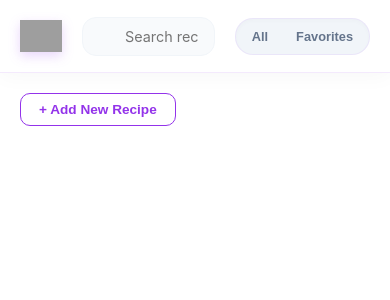
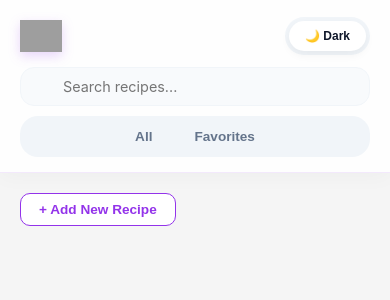
Before and after one commit to nyapblesso-a11y/MealRecipe-app, a React (Vite) app: page / in a window 390 px wide. Shown: the top 300 px of the page. Built offline with nearby package versions, Linux system fonts and the light colour scheme; grey boxes are pictures that could not be loaded.

Commit message:
the dark andf ligt mode has been implemented

```diff
--- a/src/components/RecipeCard/RecipeCard.css
+++ b/src/components/RecipeCard/RecipeCard.css
@@ -51,3 +51,9 @@
   padding-right: 60px;
   text-align: left;
 }
+
+/* dark mode override */
+body.dark .card {
+  background: #1e1e1e;
+  color: white;
+}
--- a/src/components/RecipeDrawer/RecipeDrawer.css
+++ b/src/components/RecipeDrawer/RecipeDrawer.css
@@ -132,3 +132,8 @@
     padding: 60px 20px 20px 20px;
   }
 }
+
+body.dark .drawer {
+  background: #1e1e1e;
+  color: white;
+}
--- a/src/components/SearchBar/SearchBar.css
+++ b/src/components/SearchBar/SearchBar.css
@@ -1,26 +1,45 @@
+/* --- 1. Professional Theme Variables --- */
+:root {
+
+  --header-bg: rgba(255, 255, 255, 0.85);
+  --header-border: rgba(147, 51, 234, 0.1);
+  --text-main: #0f172a;
+  --text-sub: #64748b;
+  --input-bg: #f8fafc;
+  --input-border: #f1f5f9;
+  --track-bg: #f1f5f9;
+  --card-bg: #ffffff;
+}
+
+body.dark {
+  --header-bg: rgba(15, 23, 42, 0.9);
+  --header-border: rgba(147, 51, 234, 0.3);
+  --text-main: #f8fafc;
+  --text-sub: #94a3b8;
+  --input-bg: #1e293b;
+  --input-border: #334155;
+  --track-bg: #0f172a;
+  --card-bg: #1e293b;
+}
 
 .app-header {
   width: 100%;
   display: flex;
+  flex-wrap: wrap;
   justify-content: space-between;
   align-items: center;
   padding: 12px 40px;
-  background: rgba(255, 255, 255, 0.85);
+  background: var(--header-bg);
   backdrop-filter: blur(12px);
   -webkit-backdrop-filter: blur(12px);
-
-
   position: sticky;
   top: 0;
   z-index: 1000;
-
-
-  border-bottom: 1px solid rgba(147, 51, 234, 0.1);
+  border-bottom: 1px solid var(--header-border);
   box-shadow: 0 4px 20px rgba(0, 0, 0, 0.03);
-  gap: 20px;
+  gap: 15px;
   transition: all 0.3s ease;
 }
-
 
 .logo-section {
   display: flex;
@@ -38,7 +57,6 @@
   transition: transform 0.4s cubic-bezier(0.175, 0.885, 0.32, 1.275);
 }
 
-
 .app-logo img {
   width: 100%;
   height: 100%;
@@ -50,11 +68,10 @@
   transform: rotate(-12deg) scale(1.1);
 }
 
-
 .app-title {
   font-size: 1.4rem;
   font-weight: 900;
-  color: #0f172a;
+  color: var(--text-main);
   margin: 0;
   letter-spacing: -0.04em;
 }
@@ -68,28 +85,27 @@
 
 .search-container {
   position: relative;
-  width: 100%;
+  flex: 1;
   max-width: 320px;
+  min-width: 200px;
 }
 
 .search-input {
   width: 100%;
   padding: 10px 16px 10px 42px;
   border-radius: 14px;
-  border: 1.5px solid #f1f5f9;
-  background: #f8fafc;
+  border: 1.5px solid var(--input-border);
+  background: var(--input-bg);
+  color: var(--text-main);
   font-family: inherit;
   font-size: 0.9rem;
-  color: #334155;
   outline: none;
   transition: all 0.3s cubic-bezier(0.4, 0, 0.2, 1);
 }
 
 .search-input:focus {
   border-color: #9333ea;
-  background: #ffffff;
-  width: 110%;
-  margin-left: -10%;
+  background: var(--card-bg);
   box-shadow: 0 10px 25px -5px rgba(147, 51, 234, 0.15);
 }
 
@@ -99,98 +115,91 @@
   top: 50%;
   transform: translateY(-50%);
   font-size: 0.9rem;
-  filter: grayscale(1);
   opacity: 0.4;
   pointer-events: none;
-  transition: opacity 0.3s;
-}
-
-.search-input:focus + .search-icon {
-  opacity: 0.8;
-  filter: grayscale(0);
-}
-
-@media (max-width: 650px) {
-  .app-header {
-    padding: 15px 20px;
-  }
-
-  .search-input:focus {
-    width: 100%;
-    margin-left: 0;
-  }
-}
-
-@media (max-width: 480px) {
-  .app-header {
-    flex-direction: row;
-    justify-content: space-between;
-  }
-
-  .app-title {
-    display: none;
-  }
-
-  .search-container {
-    max-width: 180px;
-  }
 }
 
 
 .filter {
   display: flex;
   gap: 6px;
-  background: #f1f5f9;
+  background: var(--track-bg);
   padding: 5px;
   border-radius: 18px;
-  border: 1px solid rgba(147, 51, 234, 0.08);
-  box-shadow: inset 0 2px 4px rgba(0, 0, 0, 0.02);
+  border: 1px solid var(--border-color);
   width: fit-content;
 }
-
 
 .filter button {
   padding: 8px 18px;
   border: none;
   background: transparent;
-  color: #64748b;
+  color: var(--text-sub);
   font-size: 0.85rem;
   font-weight: 700;
   border-radius: 14px;
   cursor: pointer;
-  transition: all 0.3s cubic-bezier(0.4, 0, 0.2, 1);
+  transition: all 0.3s ease;
   white-space: nowrap;
-  display: flex;
-  align-items: center;
-  gap: 6px;
 }
 
-.filter button:hover {
+.filter button.active {
+  background: var(--card-bg);
   color: #9333ea;
-  background: rgba(255, 255, 255, 0.5);
-}
-
-.filter button.active,
-.filter button:focus {
-  background: #ffffff;
-  color: #9333ea;
-  box-shadow: 0 4px 12px rgba(147, 51, 234, 0.12);
-  transform: translateY(-1px);
+  box-shadow: 0 4px 12px rgba(0, 0, 0, 0.1);
 }
 
 
-.filter button:last-child:hover {
-  color: #db2777;
+.them {
+  padding: 4px;
+  background: var(--track-bg);
+  border-radius: 20px;
+  border: 1px solid var(--border-color);
 }
 
-@media (max-width: 600px) {
-  .filter {
-    padding: 4px;
-    gap: 4px;
+.them button {
+  padding: 8px 16px;
+  border: none;
+  background: var(--card-bg);
+  color: var(--text-main);
+  font-size: 0.75rem;
+  font-weight: 700;
+  border-radius: 16px;
+  cursor: pointer;
+  box-shadow: 0 4px 10px rgba(0, 0, 0, 0.05);
+  transition: all 0.3s cubic-bezier(0.175, 0.885, 0.32, 1.275);
+}
+
+
+@media (max-width: 850px) {
+  .app-header {
+    padding: 15px 20px;
   }
 
-  .filter button {
-    padding: 6px 12px;
-    font-size: 0.8rem;
+  .search-container {
+    order: 3;
+    max-width: 100%;
+    width: 100%;
+    flex: none;
+  }
+
+  .filter {
+    order: 4;
+    width: 100%;
+    justify-content: center;
+  }
+
+  .them {
+    order: 2;
   }
 }
+
+@media (max-width: 480px) {
+  .app-title {
+    display: none;
+  }
+
+  .app-header {
+    gap: 10px;
+  }
+}
--- a/src/components/SearchBar/SearchBar.jsx
+++ b/src/components/SearchBar/SearchBar.jsx
@@ -1,7 +1,13 @@
-import React, { useState } from "react";
+import React, { useEffect, useState } from "react";
 import "./SearchBar.css";
 
-function SearchBar({ search, setSearch,setFilter }) {
+function SearchBar({ search, setSearch, setFilter }) {
+  const [theme, setTheme] = useState(localStorage.getItem("theme") || "light");
+
+  useEffect(() => {
+    document.body.className = theme;
+    localStorage.setItem("theme", theme);
+  }, [theme]);
   return (
     <>
       <header className="app-header">
@@ -30,6 +36,14 @@ function SearchBar({ search, setSearch,setFilter }) {
           <button onClick={() => setFilter("all")}>All</button>
           <button onClick={() => setFilter("favorites")}>Favorites</button>
         </div>
+
+        <div className="them">
+          <button
+            onClick={() => setTheme(theme === "light" ? "dark" : "light")}
+          >
+            {theme === "light" ? "🌙 Dark" : "☀️ Light"}
+          </button>
+        </div>
       </header>
     </>
   );
--- a/src/index.css
+++ b/src/index.css
@@ -22,3 +22,14 @@ body {
   font-weight: bold;
   margin-bottom: 20px;
 }
+
+body.light {
+  background: #f5f5f5;
+  color: #111;
+}
+
+/* DARK MODE */
+body.dark {
+  background: #121212;
+  color: #fff;
+}
```
